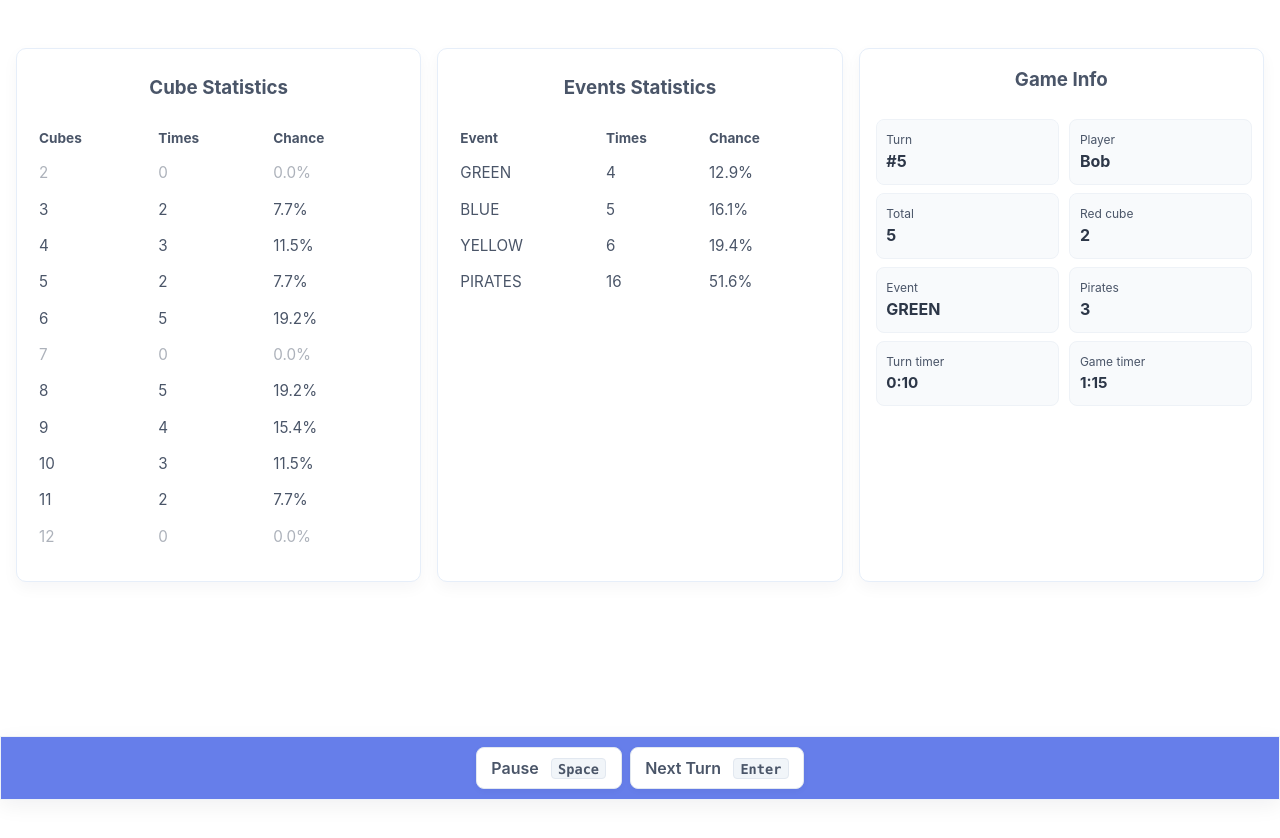
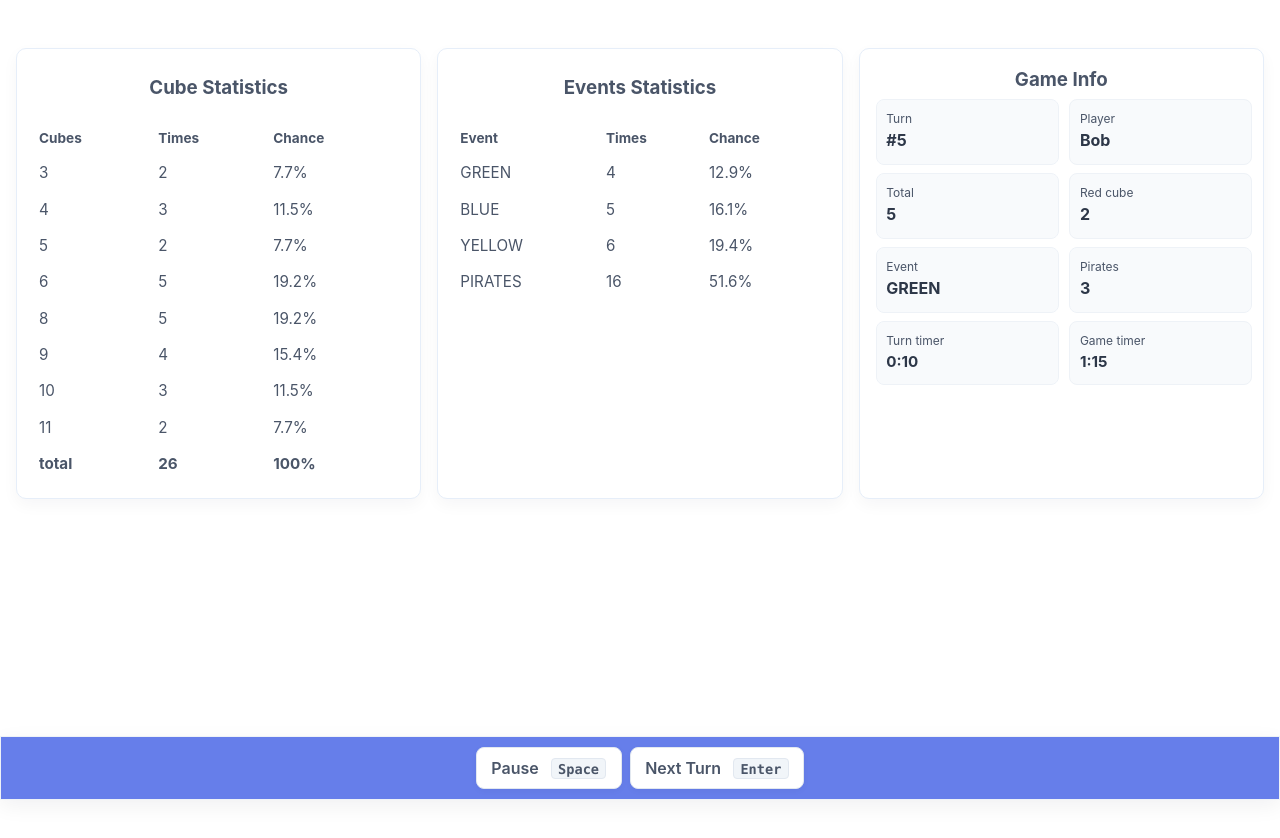
Before and after one commit to tallavi/catan-web, a React (Vite) app: page / in a window 1280 px wide. Shown: the top 838 px of the page. Built offline with nearby package versions, Linux system fonts and the light colour scheme.

Commit message:
Added totals and other styling improvements

```diff
--- a/src/components/CubeStatistics.tsx
+++ b/src/components/CubeStatistics.tsx
@@ -34,11 +34,13 @@ export const CubeStatistics: React.FC<CubeStatisticsProps> = ({
             </tr>
           </thead>
           <tbody>
-            {Object.keys(counts).map(k => {
+            {Object.keys(counts)
+              .filter(k => counts[Number(k)] > 0)
+              .map(k => {
                 const t = Number(k)
                 const c = counts[t]
                 return (
-                <tr key={k} className={c === 0 ? 'depleted' : ''}>
+                  <tr key={k}>
                     <td>{t}</td>
                     <td>{c}</td>
                     <td>{((c / totalCombos) * 100).toFixed(1)}%</td>
@@ -46,6 +48,19 @@ export const CubeStatistics: React.FC<CubeStatisticsProps> = ({
                 )
               })}
           </tbody>
+          <tfoot>
+            <tr>
+              <td>
+                <b>total</b>
+              </td>
+              <td>
+                <b>{possibleResults.length}</b>
+              </td>
+              <td>
+                <b>100%</b>
+              </td>
+            </tr>
+          </tfoot>
         </table>
       </div>
     </div>
--- a/src/components/game.css
+++ b/src/components/game.css
@@ -163,10 +163,7 @@ table {
   display: flex;
   gap: 1rem; /* add margins between the cards */
   align-items: stretch;
-  flex: 1;
-  height: calc(
-    100vh - var(--action-bar-height) - 4rem
-  ); /* full viewport height minus action bar and padding */
+  /* flex: 1; */
   background: transparent; /* make parent invisible */
   border: none; /* remove any border */
   padding: 1rem; /* add padding so cards aren't at viewport edges */
@@ -176,7 +173,7 @@ table {
 /* Ensure the cards have equal widths and heights */
 .normal-top > .card {
   flex: 1; /* each card takes equal width, flexbox handles gaps automatically */
-  height: 500px; /* fixed height to ensure all cards are same height */
+  height: auto; /* was 550px, now auto to fit content */
 }
 
 .card {
```
Lines whose indentation alone changed are shown as unchanged.
